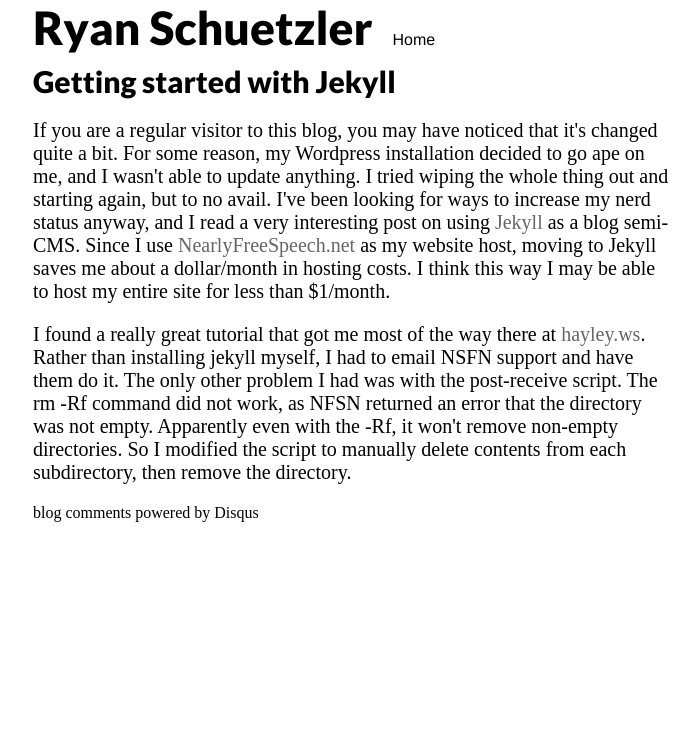
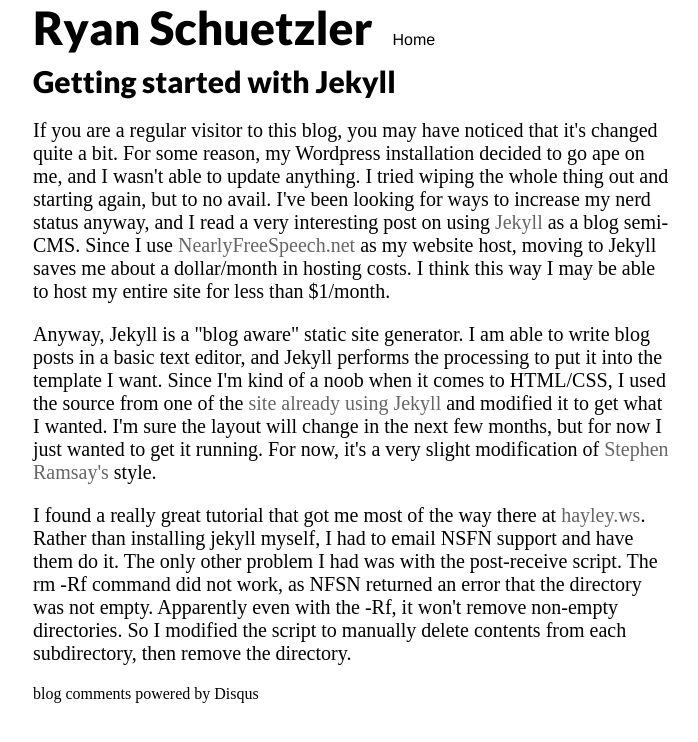
Before and after one commit to rschuetzler/Schuetzler.net, a Jekyll site: the page built from _posts/2011-08-19-getting-started-with-jekyll.html, in a window 1280 px wide. Shown: the top 742 px of the page, without its empty margins (287-985 px from the left). Built offline with Jekyll 4.4.1, drawn with Linux system fonts in a browser that asks for light colours; some web fonts are replaced; comment, search, counter and statistics services are not loaded.

```diff
--- a/_posts/2011-08-19-getting-started-with-jekyll.html
+++ b/_posts/2011-08-19-getting-started-with-jekyll.html
@@ -12,6 +12,6 @@
 ---
 <p>If you are a regular visitor to this blog, you may have noticed that it's changed quite a bit. For some reason, my Wordpress installation decided to go ape on me, and I wasn't able to update anything. I tried wiping the whole thing out and starting again, but to no avail. I've been looking for ways to increase my nerd status anyway, and I read a very interesting post on using <a href="https://github.com/mojombo/jekyll/wiki">Jekyll</a> as a blog semi-CMS. Since I use <a href="https://www.nearlyfreespeech.net/">NearlyFreeSpeech.net</a> as my website host, moving to Jekyll saves me about a dollar/month in hosting costs. I think this way I may be able to host my entire site for less than $1/month.</p>
 
-
+<p>Anyway, Jekyll is a "blog aware" static site generator. I am able to write blog posts in a basic text editor, and Jekyll performs the processing to put it into the template I want. Since I'm kind of a noob when it comes to HTML/CSS, I used the source from one of the <a href="https://github.com/mojombo/jekyll/wiki/Sites">site already using Jekyll</a> and modified it to get what I wanted. I'm sure the layout will change in the next few months, but for now I just wanted to get it running. For now, it's a very slight modification of <a href="http://lenz.unl.edu/">Stephen Ramsay's</a> style.</p>
 
 <p>I found a really great tutorial that got me most of the way there at <a href="http://hayley.ws/2010/12/04/getting-jekyll-running.html">hayley.ws</a>. Rather than installing jekyll myself, I had to email NSFN support and have them do it. The only other problem I had was with the post-receive script. The rm -Rf command did not work, as NFSN returned an error that the directory was not empty. Apparently even with the -Rf, it won't remove non-empty directories. So I modified the script to manually delete contents from each subdirectory, then remove the directory.</p>
```
